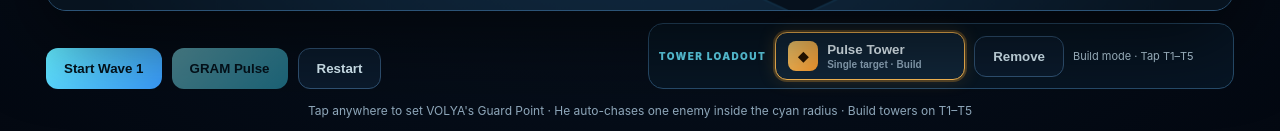
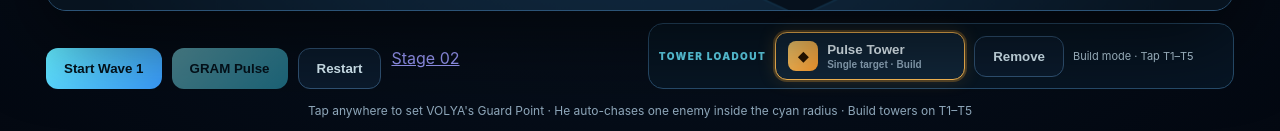
Before and after one commit to himn7980-bot/ArchAgent1, a website with bundled scripts: page gram-defenders-online/index.html in a window 1280 px wide. Shown: the part 711-842 px from the top of the page. Built offline with nearby package versions, Linux system fonts and the light colour scheme.

Commit message:
Sync Stage 02 navigation

```diff
--- a/gram-defenders-online/index.html
+++ b/gram-defenders-online/index.html
@@ -23,6 +23,7 @@
         <button id="start">Start Wave 1</button>
         <button id="hero-skill" class="skill-button" disabled>GRAM Pulse</button>
         <button id="restart" class="secondary">Restart</button>
+        <a class="stage-link" href="/stage2.html">Stage 02</a>
       </div>
       <section class="deck" aria-label="Tower deck">
         <span class="deck-label">TOWER LOADOUT</span>
```
